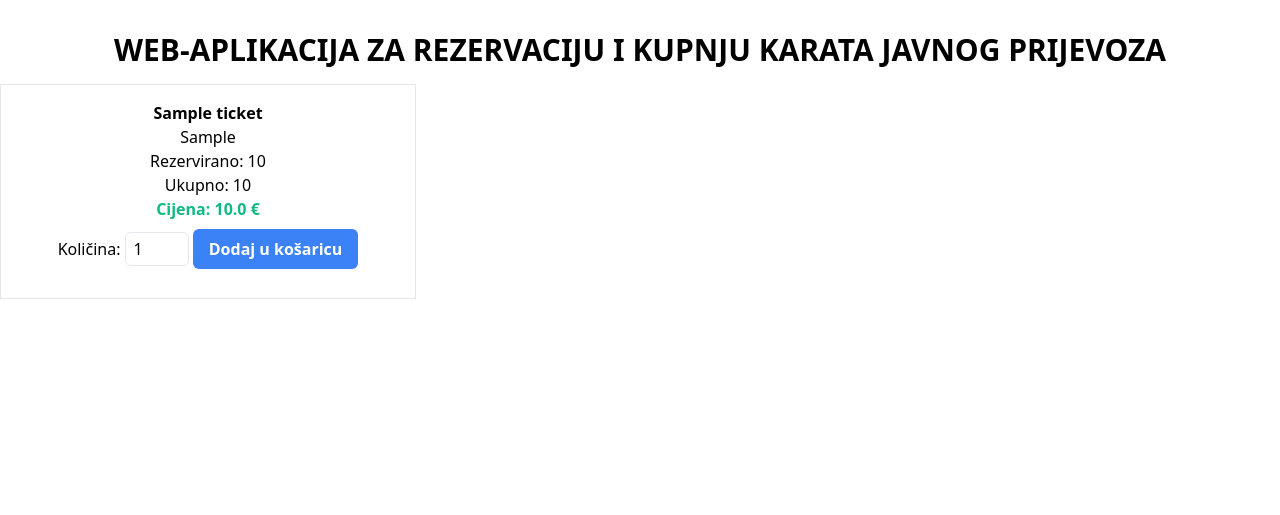
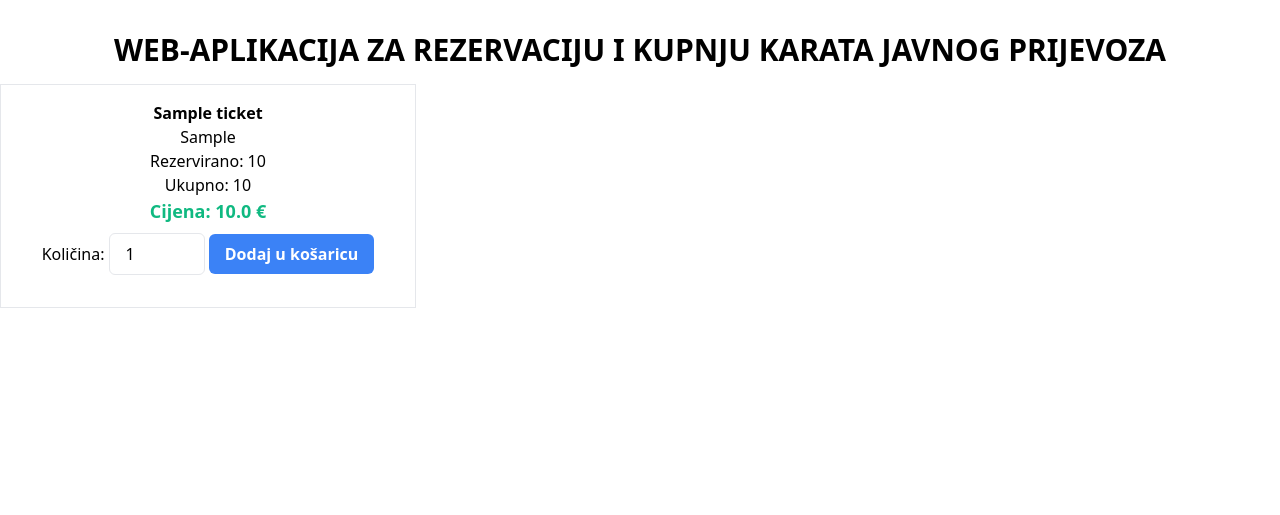
Before and after one commit to daredevil9215/PIOS-TVZ, a Flask app: page / in a window 1280 px wide. Shown: the part 56-571 px from the top of the page. Run offline with Flask 3, Linux system fonts and the light colour scheme; tables that the repository leaves empty hold one stand-in row (values such as "Sample post").

Commit message:
update ticket list css

```diff
--- a/app/templates/index.html
+++ b/app/templates/index.html
@@ -8,9 +8,9 @@
             <p>{{ ticket.route }}</p>
             <p>Rezervirano: {{ ticket.reserved_seats }}</p>
             <p>Ukupno: {{ ticket.total_seats }}</p>
-            <p class="text-green-500 font-bold mb-2">Cijena: {{ ticket.price }} €</p>
+            <p class="text-green-500 font-bold text-lg mb-2">Cijena: {{ ticket.price }} €</p>
             <label for="quantity-{{ ticket.id }}" class="mb-2">Količina: </label>
-            <input type="number" class="w-16 px-2 py-1 border rounded-md focus:outline-none focus:ring focus:ring-blue-400 mb-4 text-black" id="quantity-{{ ticket.id }}" name="quantity" value="1" min="1" max={{ ticket.total_seats - ticket.reserved_seats }}>
+            <input type="number" class="w-24 px-4 py-2 border rounded-md focus:outline-none focus:ring focus:ring-blue-400 mb-4 text-black" id="quantity-{{ ticket.id }}" name="quantity" value="1" min="1" max={{ ticket.total_seats - ticket.reserved_seats }}>
             <button class="add-to-cart bg-blue-500 hover:bg-blue-600 text-white font-semibold py-2 px-4 rounded-md transition-colors duration-300" data-ticket-id="{{ ticket.id }}">Dodaj u košaricu</button>
         </div>
         {% endfor %}
```
